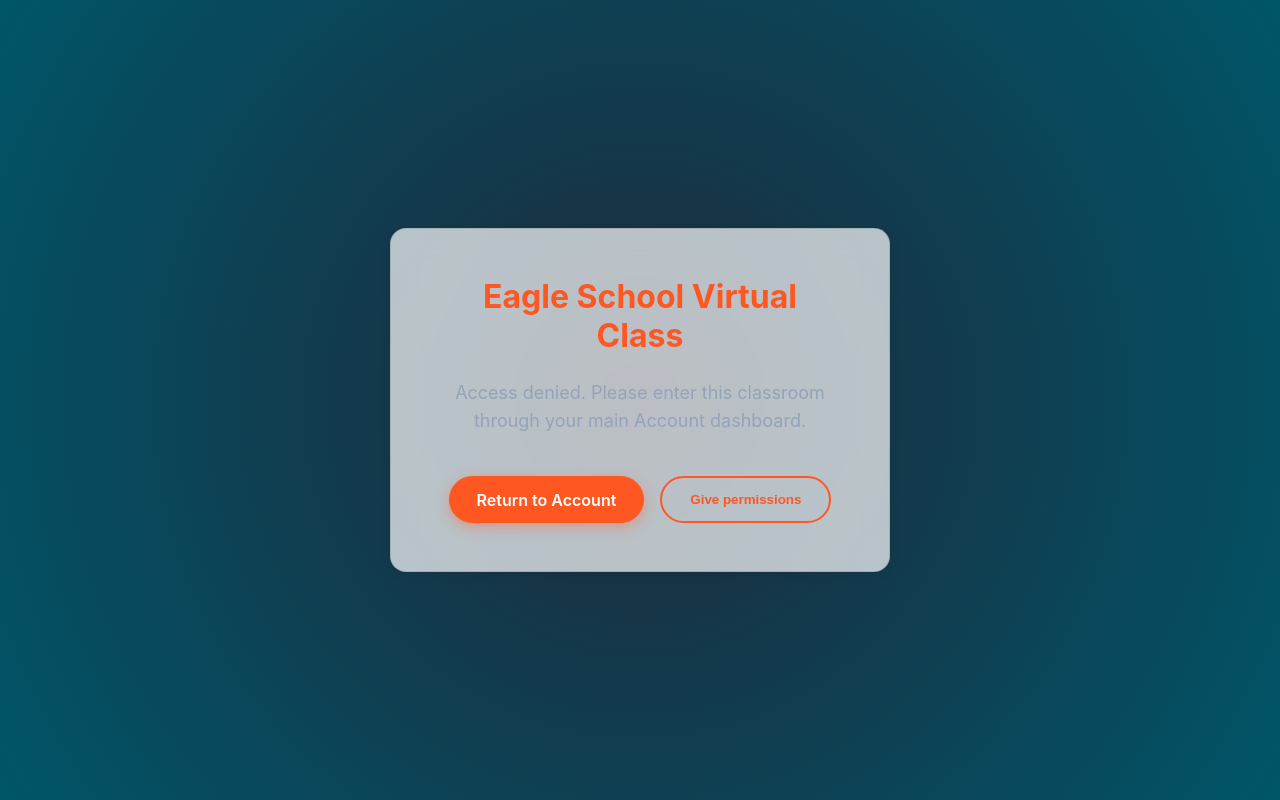
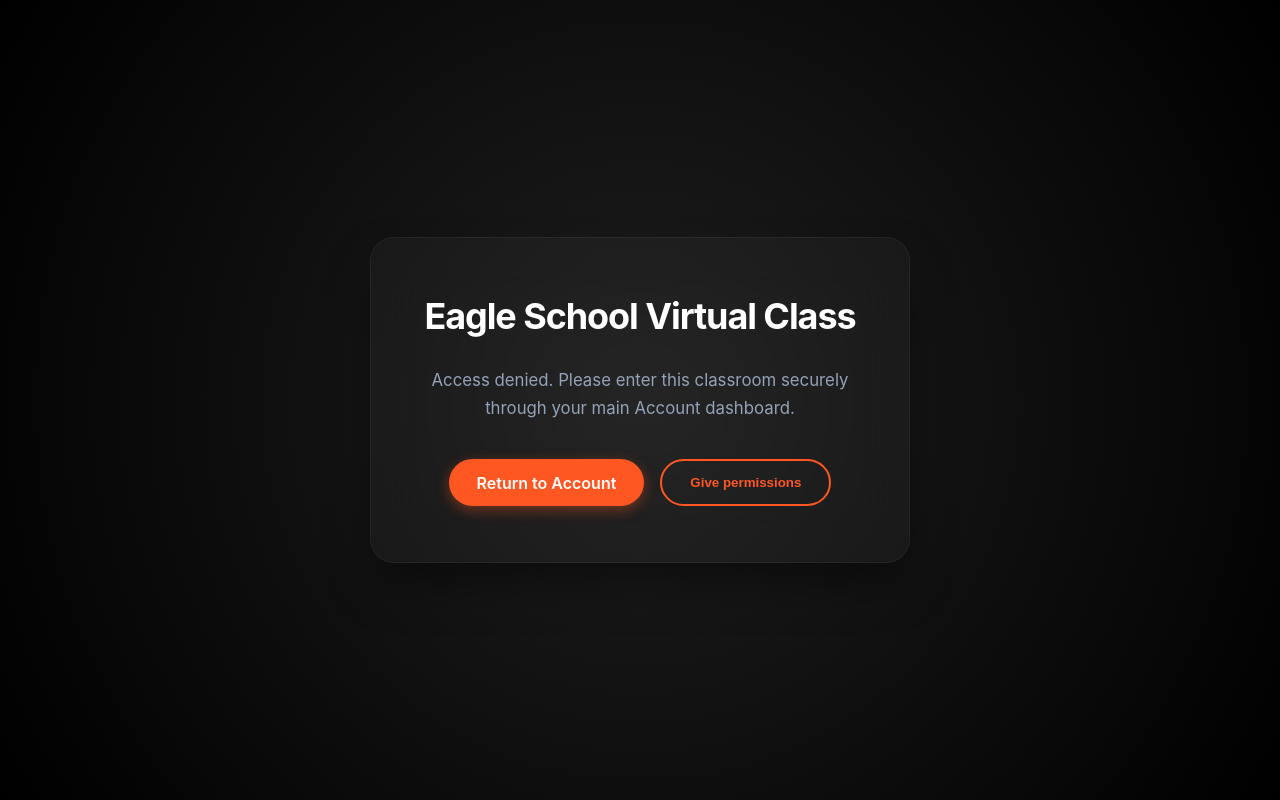
Before and after one commit to ikaevigor-prog/eagle-school-whiteboard, a Next.js app: page / in a window 1280 px wide. Built offline with nearby package versions, Linux system fonts and the light colour scheme.

Commit message:
fix: resolve lagging and update modal design

```diff
--- a/src/app/page.module.css
+++ b/src/app/page.module.css
@@ -4,28 +4,39 @@
   align-items: center;
   height: 100vh;
   width: 100vw;
-  background: radial-gradient(circle at center, #1e293b, #005568);
+  background: radial-gradient(circle at center, #1e1e1e, #000000);
+}
+
+.darkGlass {
+  background: rgba(255, 255, 255, 0.03);
+  backdrop-filter: blur(24px);
+  -webkit-backdrop-filter: blur(24px);
+  border: 1px solid rgba(255, 255, 255, 0.05);
+  box-shadow: 0 25px 50px -12px rgba(0, 0, 0, 0.5);
+  border-radius: 24px;
 }
 
 .card {
-  padding: 3rem;
-  max-width: 500px;
+  padding: 3.5rem 3rem;
+  max-width: 540px;
   text-align: center;
   display: flex;
   flex-direction: column;
-  gap: 1.5rem;
+  gap: 1.25rem;
 }
 
 .card h1 {
-  font-size: 2rem;
+  font-size: 2.25rem;
   font-weight: 700;
-  color: #FF5722;
+  color: #ffffff;
+  letter-spacing: -0.03em;
+  margin-bottom: 0.5rem;
 }
 
 .card p {
-  font-size: 1.125rem;
+  font-size: 1.05rem;
   color: #94a3b8;
-  line-height: 1.6;
+  line-height: 1.7;
 }
 
 .buttonGroup {
--- a/src/app/page.tsx
+++ b/src/app/page.tsx
@@ -18,11 +18,11 @@ export default function Home() {
 
   return (
     <main className={styles.container}>
-      <div className={`glass ${styles.card}`}>
+      <div className={`${styles.darkGlass} ${styles.card}`}>
         <h1>Eagle School Virtual Class</h1>
-        <p>Access denied. Please enter this classroom through your main Account dashboard.</p>
+        <p>Access denied. Please enter this classroom securely through your main Account dashboard.</p>
         <div className={styles.buttonGroup}>
-          <a href="http://localhost:3000" className={styles.button}>Return to Account</a>
+          <a href="https://app.eagle-school.com" className={styles.button}>Return to Account</a>
           <button onClick={requestPermissions} className={styles.secondaryBtn}>Give permissions</button>
         </div>
       </div>
```
Also changed, not shown: src/components/Whiteboard.tsx (+28 -3 lines).
